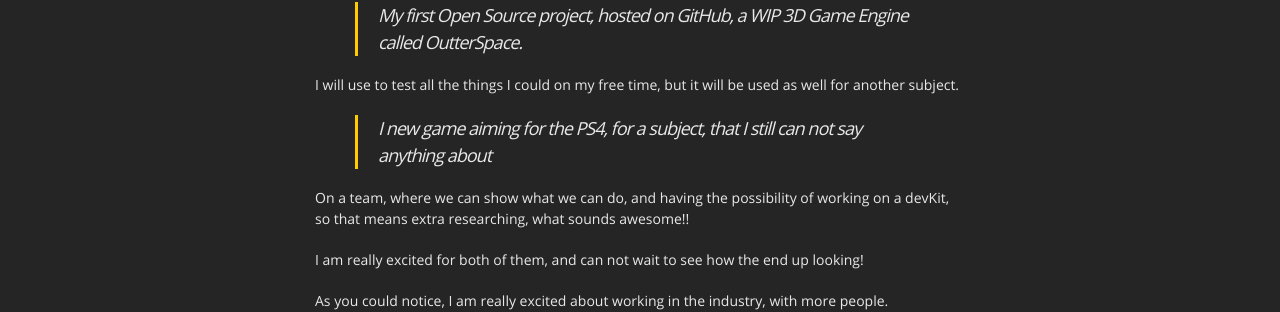
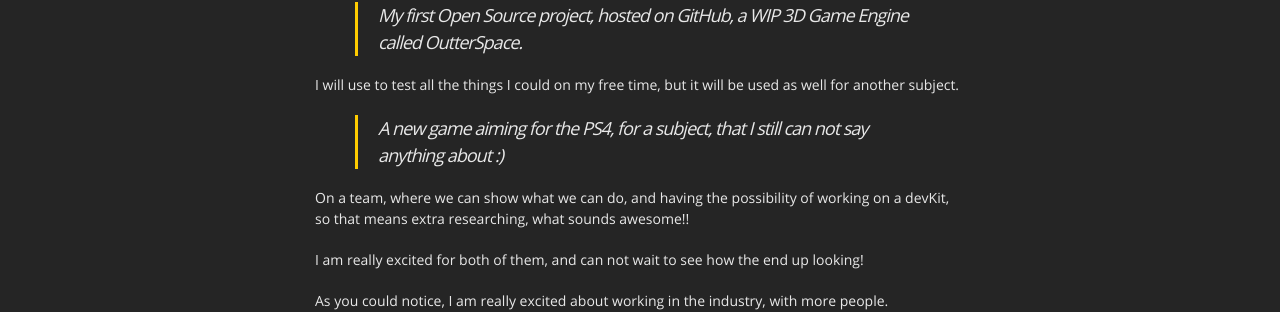
Before and after one commit to unyankee/unyankee.github.io, a Jekyll site: the page built from about.md, in a window 1280 px wide. Shown: the part 961-1273 px from the top of the page. Built offline with Jekyll 4.4.1, drawn with Linux system fonts in a browser that asks for light colours.

Commit message:
even more !!

```diff
--- a/about.md
+++ b/about.md
@@ -43,7 +43,7 @@ Well, currently doing a lot of things, but, the most important are two of them:
 
  I will use to test all the things I could on my free time, but it will be used as well for another subject.
 
-> I new game aiming for the PS4, for a subject, that I still can not say anything about
+> A new game aiming for the PS4, for a subject, that I still can not say anything about :)
 
 On a team, where we can show what we can do, and having the possibility of working on a devKit, so that means extra researching, what sounds awesome!!
 
```
